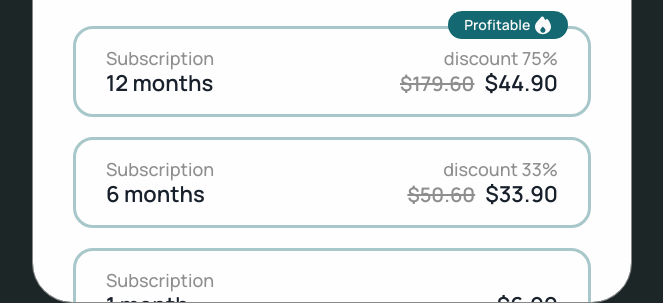
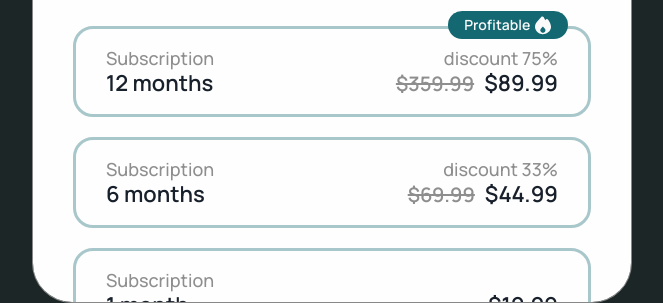
Before and after one commit to D-Danilov1/stripe, a Next.js app: page / in a window 1280 px wide. Shown: the part 497-800 px from the top of the page, without its empty margins (308-971 px from the left). Built offline with nearby package versions, Linux system fonts and the light colour scheme.

Commit message:
fix prices

```diff
--- a/lang/en.json
+++ b/lang/en.json
@@ -18,11 +18,11 @@
 	"Go to the payment": "Go to the payment",
 	"Thanks for the payment!": "Thanks for the payment!",
 	"Subscribe": "Subscribe",
-	"$360": "$179.60",
-	"$44.90": "$44.90",
-	"$49": "$50.60",
-	"$33.90": "$33.90",
-	"$6.90": "$6.90",
+	"$359.99": "$359.99",
+	"$89.99": "$89.99",
+	"$69.99": "$69.99",
+	"$44.99": "$44.99",
+	"$19.99": "$19.99",
 	"We are on Google Play": "We are on Google Play",
 	"We are on App Store": "We are on App Store",
 	"or": "or",
--- a/lang/ru.json
+++ b/lang/ru.json
@@ -18,11 +18,11 @@
 	"Go to the payment": "Перейти к оплате",
 	"Thanks for the payment!": "Спасибо за оплату!",
 	"Subscribe": "Подписаться",
-	"$360": "15.960р",
-	"$44.90": "3990р",
-	"$49": "4.599р",
-	"$33.90": "2.990р",
-	"$6.90": "599р",
+	"$359.99": "33.960₽",
+	"$89.99": "8490₽",
+	"$69.99": "6.390₽",
+	"$44.99": "4290₽",
+	"$19.99": "1890₽",
 	"We are on Google Play": "Мы в Google Play",
 	"We are on App Store": "Мы в App Store",
 	"or": "или",
--- a/src/home/Home.tsx
+++ b/src/home/Home.tsx
@@ -7,12 +7,12 @@ import { useRouter } from "next/router"
 import Cookies from "js-cookie"
 import Arrow from "../assets/Arrow.svg"
 
-const price12R = "3990"
-const price3R = "2990"
-const priceR = "599"
-const price12 = "44.90"
-const price3 = "33.90"
-const price = "6.99"
+const price12R = "8490"
+const price3R = "4290"
+const priceR = "1890"
+const price12 = "89.99"
+const price3 = "44.99"
+const price = "19.99"
 
 const Home = () => {
 	const { locale, push } = useRouter()
@@ -131,8 +131,8 @@ const Home = () => {
 								<div>
 									<p className={styles.box__title}>{t("discount 75%")}</p>
 									<p className={styles.box__subtitle}>
-										<span>{t("$360")}</span>
-										{t("$44.90")}
+										<span>{t("$359.99")}</span>
+										{t("$89.99")}
 									</p>
 								</div>
 							</div>
@@ -147,8 +147,8 @@ const Home = () => {
 								<div>
 									<p className={styles.box__title}>{t("discount 33%")}</p>
 									<p className={styles.box__subtitle}>
-										<span>{t("$49")}</span>
-										{t("$33.90")}
+										<span>{t("$69.99")}</span>
+										{t("$44.99")}
 									</p>
 								</div>
 							</div>
@@ -161,7 +161,7 @@ const Home = () => {
 									<p className={styles.box__subtitle}>{t("1 month")}</p>
 								</div>
 								<div>
-									<p className={styles.box__subtitle}>{t("$6.90")}</p>
+									<p className={styles.box__subtitle}>{t("$19.99")}</p>
 								</div>
 							</div>
 						</div>
--- a/src/stripe/pages/Home/useHome.ts
+++ b/src/stripe/pages/Home/useHome.ts
@@ -68,8 +68,7 @@ const useHome = () => {
 		}
 
 		if (Number(months) === 3) {
-			// todo change 3 months to 6
-			responsePrice.interval_count = 6
+			responsePrice.interval_count = 3
 		} else if (Number(months) === 12) {
 			responsePrice.interval = "year"
 		}
--- a/src/stripe/pages/Success/Success.tsx
+++ b/src/stripe/pages/Success/Success.tsx
@@ -38,7 +38,6 @@ const Success = () => {
 				!subscriptionId
 			) {
 				return console.log("invalid keys")
-			} else {
 			}
 			try {
 				const { paymentIntent } = await stripe.retrievePaymentIntent(
```
Also changed, not shown: src/stripe/pages/Subscribe/Subscribe.tsx (+26 -27 lines).
